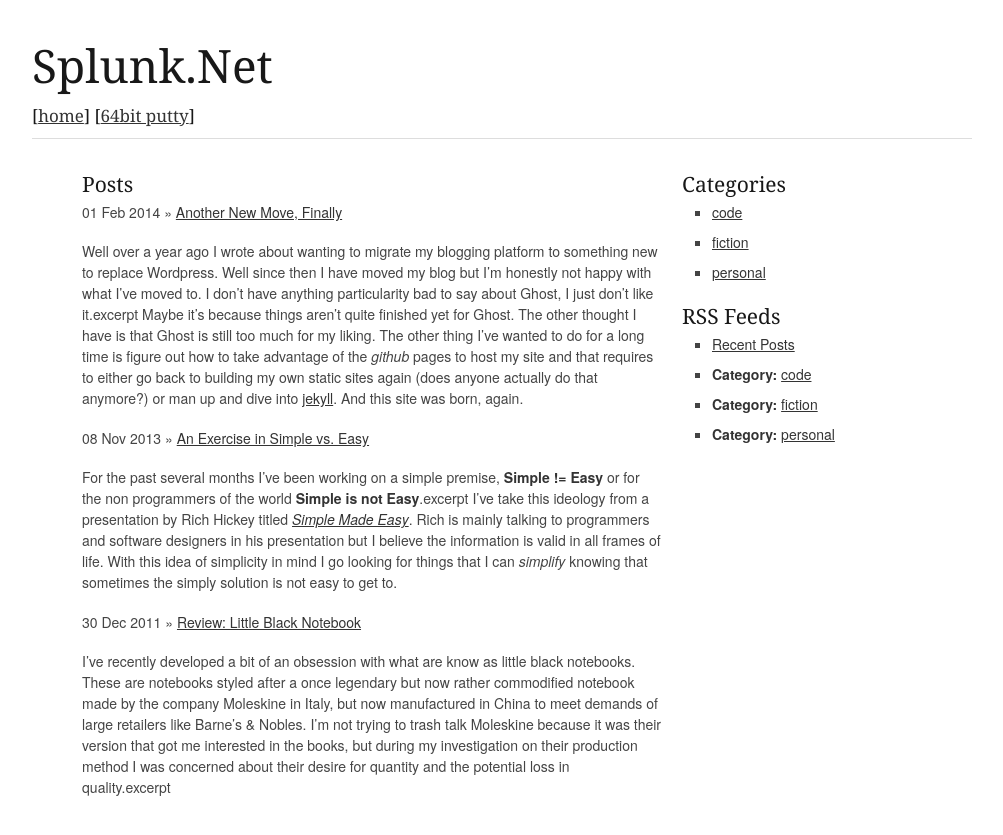
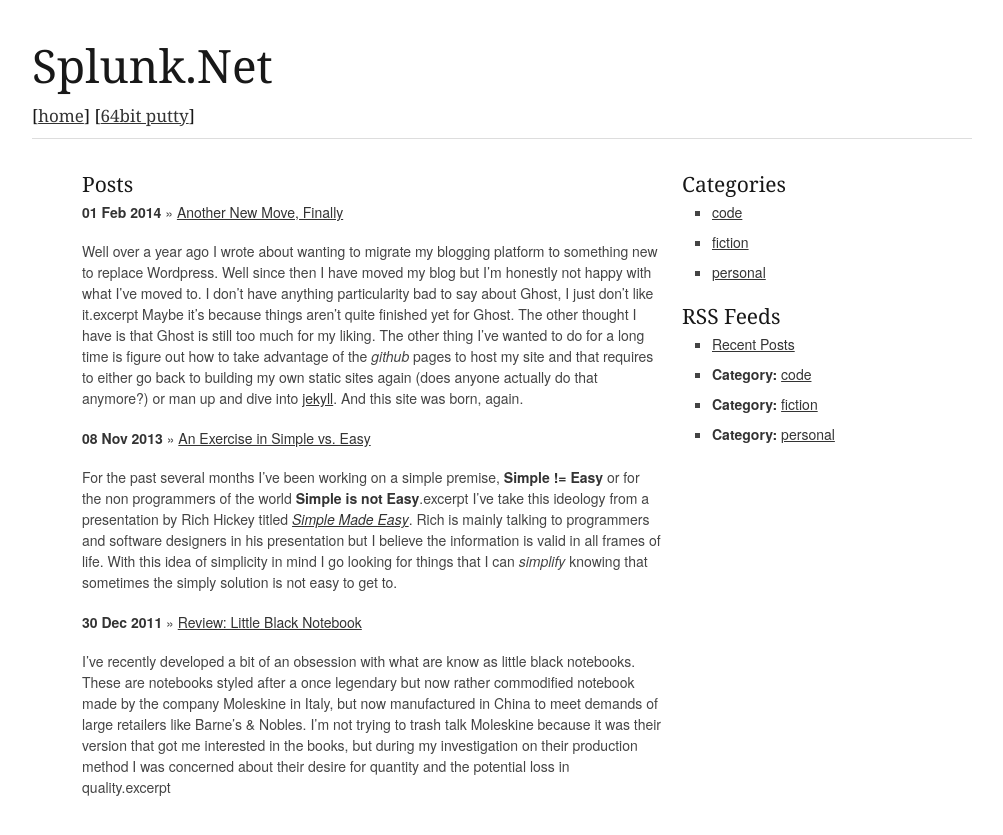
Before and after one commit to taddev/taddev.github.io, a Jekyll site: the page built from index.html, in a window 1280 px wide. Shown: the top 835 px of the page, without its empty margins (138-1141 px from the left). Built offline with Jekyll 4.4.1, drawn with Linux system fonts in a browser that asks for light colours; comment, search, counter and statistics services are not loaded.

```diff
--- a/index.html
+++ b/index.html
@@ -7,7 +7,7 @@ title: Splunk.Net
   <h4>Posts</h4>
   <ul class="posts">
     {% for post in site.posts %}
-      <li><span>{{ post.date | date_to_string }}</span> &raquo; <a href="{{ post.url }}">{{ post.title }}</a></li>
+      <li><strong>{{ post.date | date_to_string }}</strong> &raquo; <a href="{{ post.url }}">{{ post.title }}</a></li>
       <p>{{ post.excerpt }}</p>
     {% endfor %}
   </ul>
```
